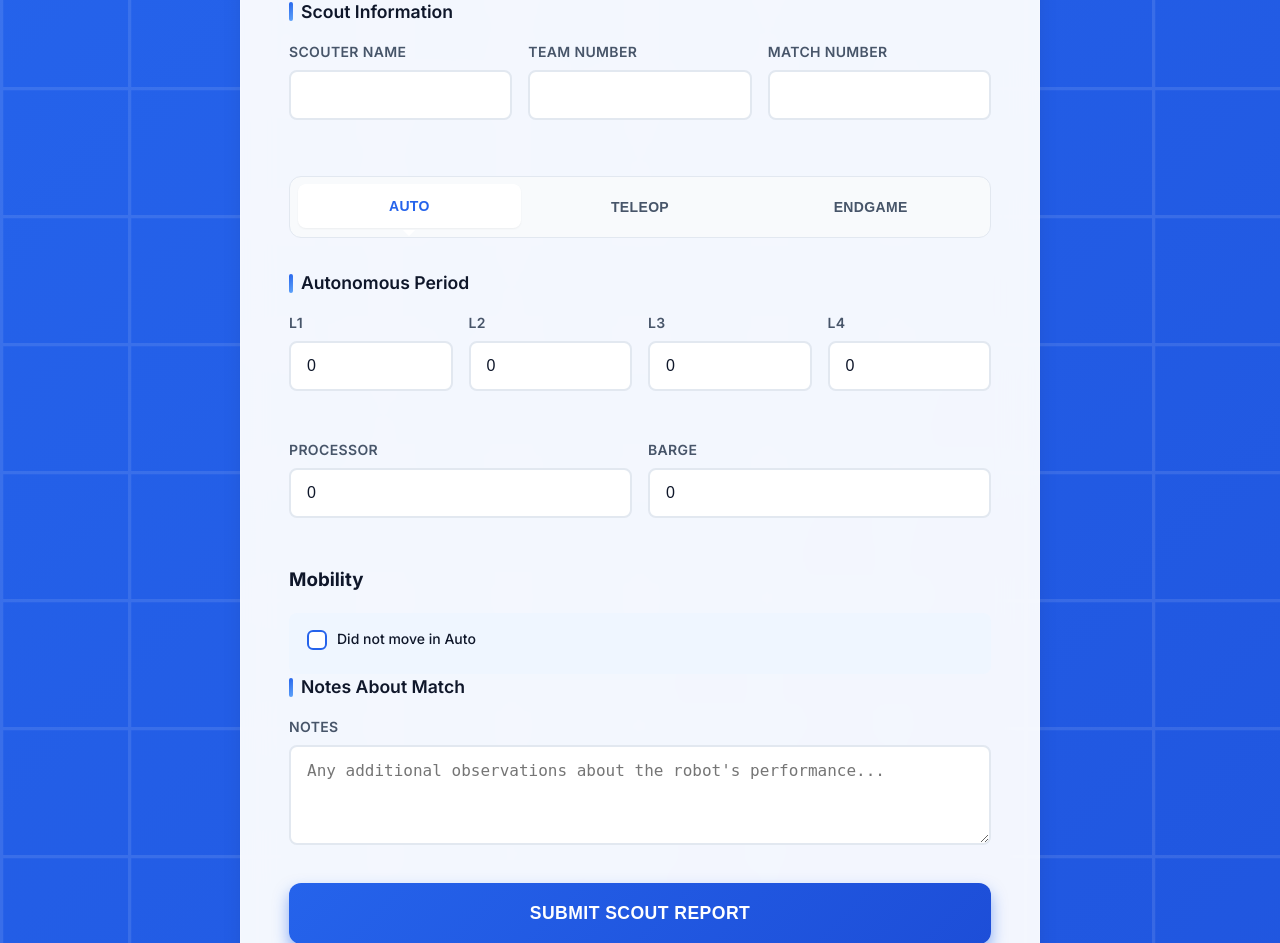
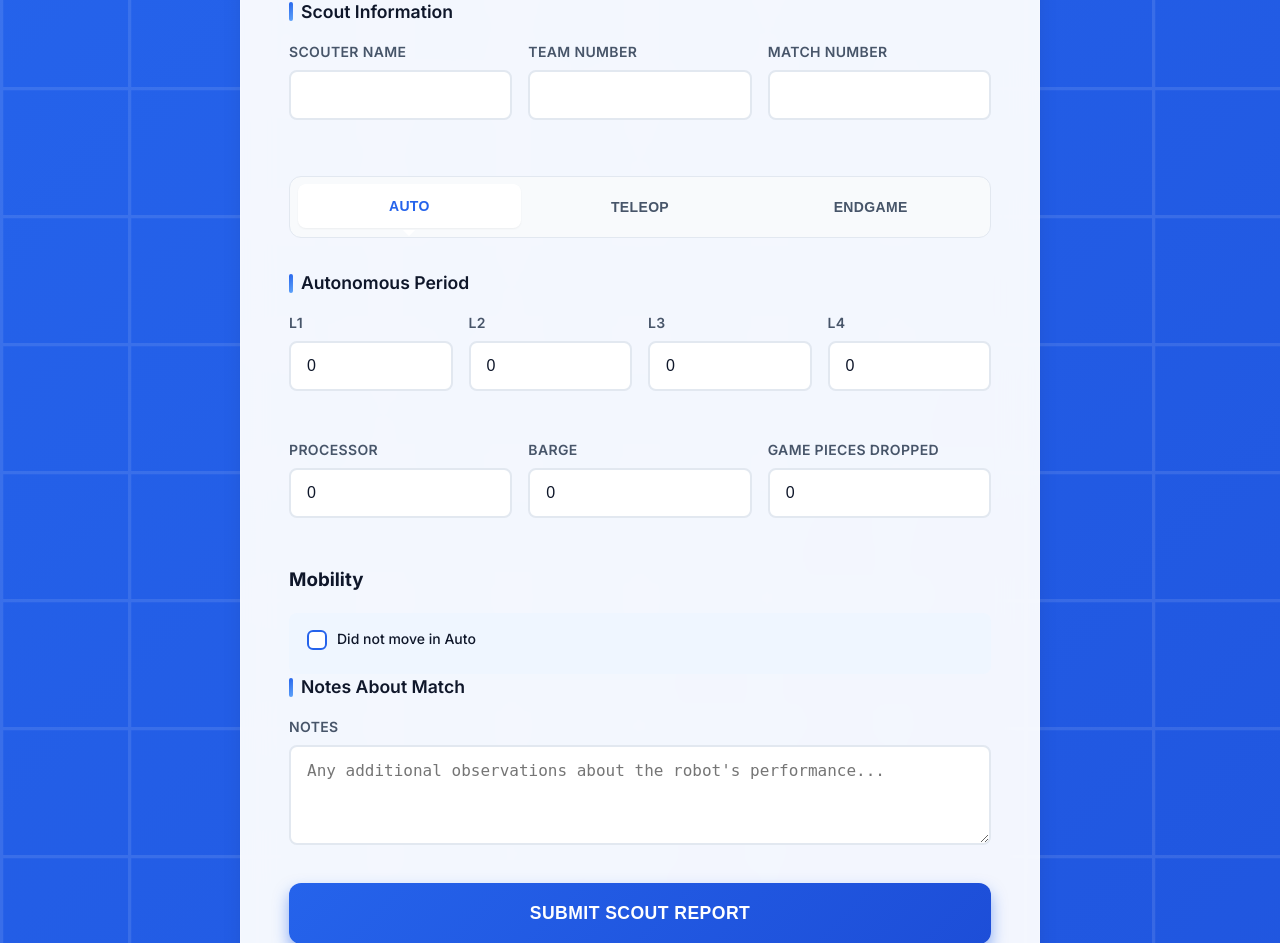
Before and after one commit to SudayKukreja/astraea-scouting-app, a Flask app: page / in a window 1280 px wide. Shown: the part 297-1240 px from the top of the page. Run offline with Flask 3, Linux system fonts and the light colour scheme; parts of the project's set-up code (start-up, migrations or seed data) failed here and were passed over.

Commit message:
Auto deploy commit at 2025-07-18 16:52:22 Changes: M app.py  M static/script.js  M templates/index.html

```diff
--- a/app.py
+++ b/app.py
@@ -36,12 +36,10 @@ def submit():
     est = timezone(timedelta(hours=-4))
     now = datetime.now(est)
 
-    # Internal unique timestamp (if you want to keep it)
     timestamp_us = now.isoformat(timespec='microseconds')
     unique_suffix = uuid4().hex[:8]
     submitted_time_internal = f"{timestamp_us}_{unique_suffix}"
 
-    # Display timestamp in 12-hour format with AM/PM for Google Sheet
     submitted_time_display = now.strftime("%m/%d/%Y %I:%M:%S %p")
 
     auto = data.get('auto', {})
@@ -53,9 +51,11 @@ def submit():
     teleop_no_move = teleop.get('no_move', False)
     partial_match = data.get('partial_match', False)
 
+    auto_dropped_pieces = auto.get('dropped_pieces', 0)
     auto_summary = (
         f"L1:{auto.get('ll1', 0)}, L2:{auto.get('l2', 0)}, L3:{auto.get('l3', 0)}, "
-        f"L4:{auto.get('l4', 0)}, P:{auto.get('processor', 0)}, B:{auto.get('barge', 0)}"
+        f"L4:{auto.get('l4', 0)}, P:{auto.get('processor', 0)}, B:{auto.get('barge', 0)}, "
+        f"Dropped:{auto_dropped_pieces}"
     )
 
     dropped_pieces = teleop.get('dropped_pieces', 0)
--- a/static/script.js
+++ b/static/script.js
@@ -189,6 +189,7 @@ document.addEventListener('DOMContentLoaded', () => {
         l4: getValue('auto_l4') || 0,
         processor: getValue('auto_processor') || 0,
         barge: getValue('auto_barge') || 0,
+        dropped_pieces: parseInt(getValue('auto_dropped_pieces')) || 0,
         no_move: getCheckbox('auto_no_move')
       },
       teleop: {
--- a/templates/index.html
+++ b/templates/index.html
@@ -72,6 +72,10 @@
               <div class="form-group">
                 <label for="auto_barge">Barge</label>
                 <input type="number" id="auto_barge" name="auto_barge" value="0" min="0">
+              </div>
+              <div class="form-group">
+                <label for="auto_dropped_pieces">Game Pieces Dropped</label>
+                <input type="number" id="auto_dropped_pieces" name="auto_dropped_pieces" value="0" min="0">
               </div>
             </div>
             <h3 class="section-subtitle">Mobility</h3>
```
